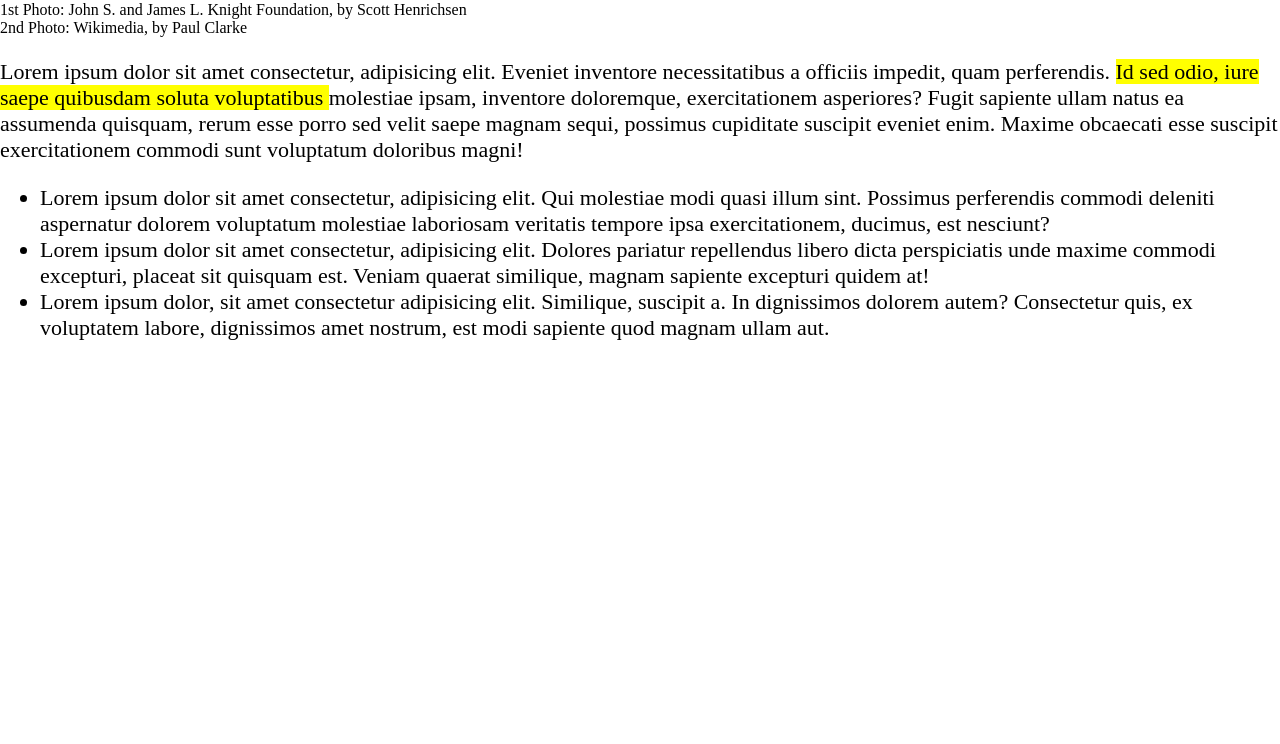
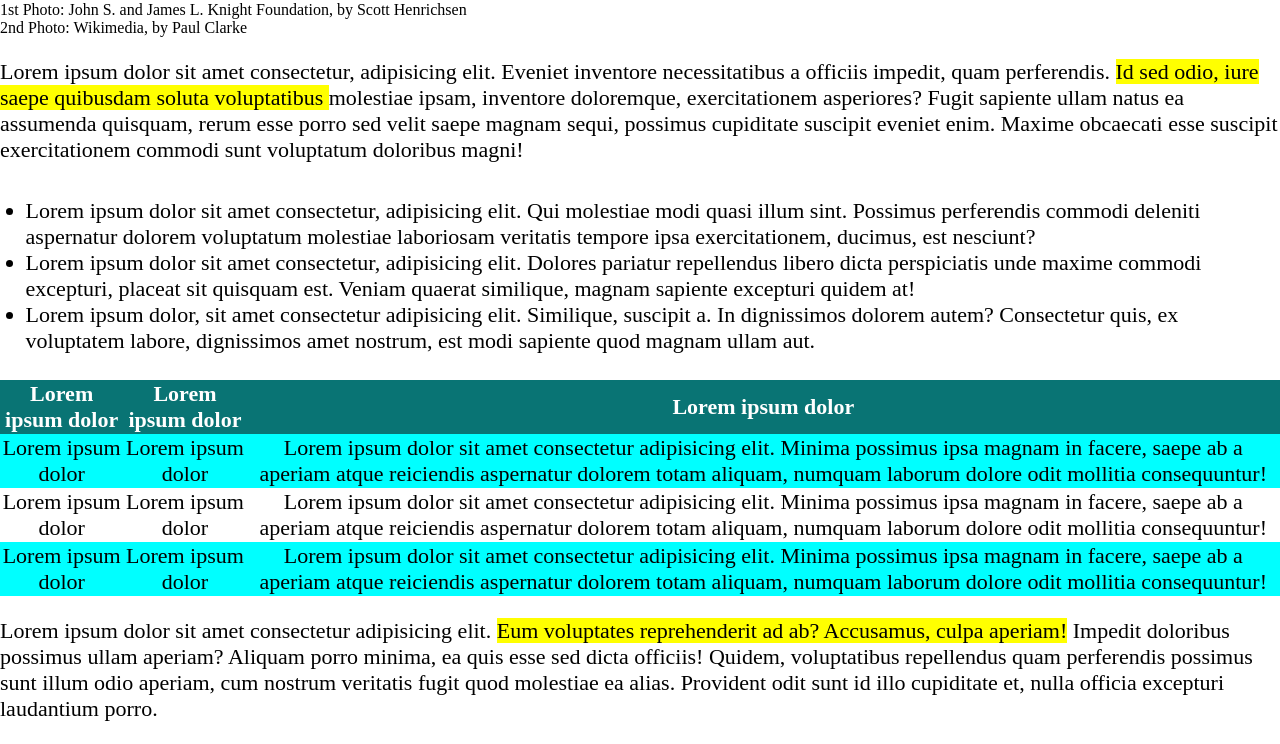
Before and after one commit to LDad1196/html-css-booleaner, a plain HTML site: page index.html in a window 1280 px wide. Shown: the part 1006-1750 px from the top of the page. Before the commit the page ends 1369 px from the top, so only its background shows below. Drawn offline with Linux system fonts and the light colour scheme.

Commit message:
add -table and second paragraph-

```diff
--- a/index.html
+++ b/index.html
@@ -49,6 +49,37 @@
                     <li>Lorem ipsum dolor sit amet consectetur, adipisicing elit. Dolores pariatur repellendus libero dicta perspiciatis unde maxime commodi excepturi, placeat sit quisquam est. Veniam quaerat similique, magnam sapiente excepturi quidem at!</li>
                     <li>Lorem ipsum dolor, sit amet consectetur adipisicing elit. Similique, suscipit a. In dignissimos dolorem autem? Consectetur quis, ex voluptatem labore, dignissimos amet nostrum, est modi sapiente quod magnam ullam aut.</li>
                 </ul>
+            <!-- Fine Elenco -->
+
+            <!-- Tabella -->
+                <table>
+                    <thead>
+                        <th>Lorem ipsum dolor</th>
+                        <th>Lorem ipsum dolor</th>
+                        <th>Lorem ipsum dolor</th>
+                    </thead>
+                    <tbody>
+                        <tr class="pair">
+                        <td>Lorem ipsum dolor</td>
+                        <td>Lorem ipsum dolor</td>
+                        <td>Lorem ipsum dolor sit amet consectetur adipisicing elit. Minima possimus ipsa magnam in facere, saepe ab a aperiam atque reiciendis aspernatur dolorem totam aliquam, numquam laborum dolore odit mollitia consequuntur!</td>
+                        </tr>
+                        <tr>
+                            <td>Lorem ipsum dolor</td>
+                            <td>Lorem ipsum dolor</td>
+                            <td>Lorem ipsum dolor sit amet consectetur adipisicing elit. Minima possimus ipsa magnam in facere, saepe ab a aperiam atque reiciendis aspernatur dolorem totam aliquam, numquam laborum dolore odit mollitia consequuntur!</td>
+                        </tr>
+                        <tr class="pair">
+                            <td>Lorem ipsum dolor</td>
+                            <td>Lorem ipsum dolor</td>
+                            <td>Lorem ipsum dolor sit amet consectetur adipisicing elit. Minima possimus ipsa magnam in facere, saepe ab a aperiam atque reiciendis aspernatur dolorem totam aliquam, numquam laborum dolore odit mollitia consequuntur!</td>
+                        </tr>
+                    </tbody>
+                </table>
+            <!-- Fine Tabella -->
+
+            <p>Lorem ipsum dolor sit amet consectetur adipisicing elit. <span class="underline">Eum voluptates reprehenderit ad ab? Accusamus, culpa aperiam!</span> Impedit doloribus possimus ullam aperiam? Aliquam porro minima, ea quis esse sed dicta officiis!
+            Quidem, voluptatibus repellendus quam perferendis possimus sunt illum odio aperiam, cum nostrum veritatis fugit quod molestiae ea alias. Provident odit sunt id illo cupiditate et, nulla officia excepturi laudantium porro.</p>
         </section>
         </main>
 
--- a/style.css
+++ b/style.css
@@ -47,3 +47,23 @@ color: black;
 .underline{
     background-color: yellow;
 }
+
+ul{
+    margin: 1%;
+    padding: 1%;
+}
+
+table{
+    width: 100%;
+    text-align: center;
+    margin: 0;
+    border-collapse: collapse;
+
+}
+thead{
+    background-color: rgb(9, 116, 116);
+    color: white;
+}
+.pair{
+    background-color: aqua;
+}
```
